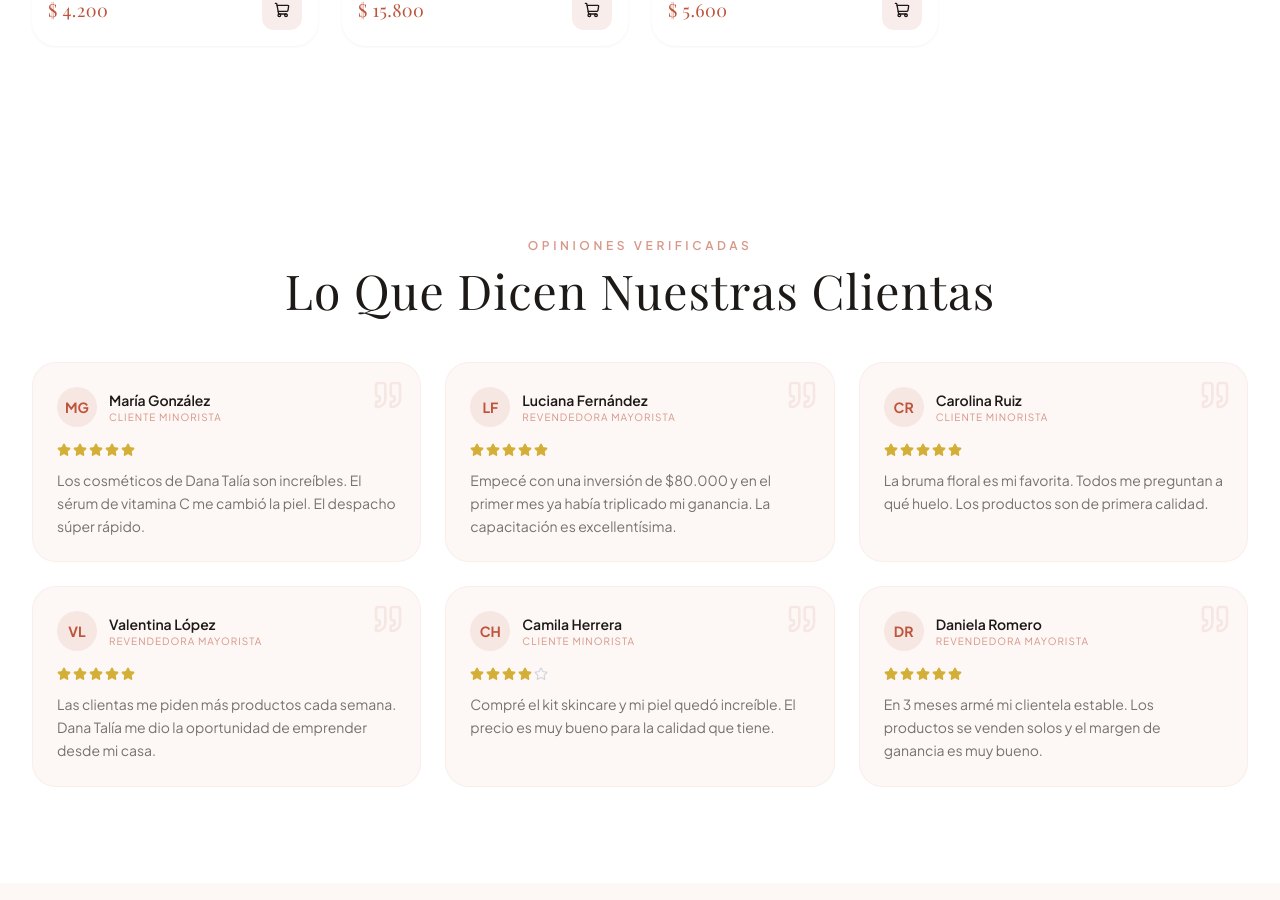
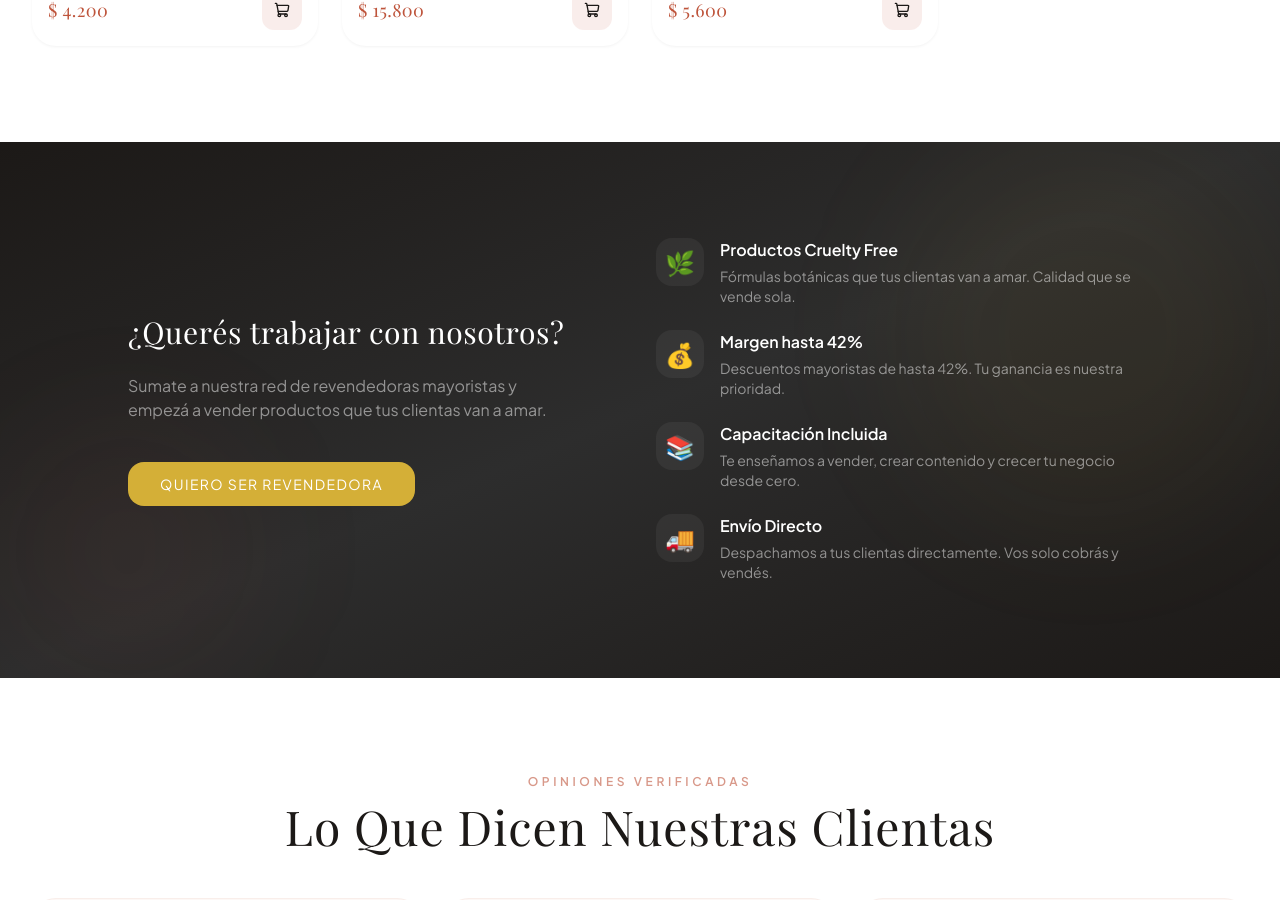
Before and after one commit to terracoderqta-jpg/danatalia, a Next.js app: page / in a window 1280 px wide. Shown: the part 3375-4275 px from the top of the page. Built offline with nearby package versions, Linux system fonts and the light colour scheme; a web font is replaced by a local one.

Commit message:
feat: seccion 'Queres trabajar con nosotros' y boton Mayorista la muestra

```diff
--- a/src/app/page.tsx
+++ b/src/app/page.tsx
@@ -1,6 +1,7 @@
 import { TopBar } from "@/components/store/TopBar";
 import { HeroBanner } from "@/components/store/HeroBanner";
 import { CosmeticaGrid } from "@/components/store/CosmeticaGrid";
+import { MayoristaCTA } from "@/components/store/MayoristaCTA";
 import { Testimonials } from "@/components/store/Testimonials";
 import { ContactForm } from "@/components/store/ContactForm";
 import { CartDrawer } from "@/components/store/CartDrawer";
@@ -13,6 +14,7 @@
       <TopBar />
       <HeroBanner />
       <CosmeticaGrid />
+      <MayoristaCTA />
       <Testimonials />
       <ContactForm />
       <CartDrawer />
--- a/src/components/Navbar.tsx
+++ b/src/components/Navbar.tsx
@@ -13,6 +13,10 @@
 
 function PriceToggleComponent() {
   const { state, dispatch } = useStore();
+  const handleMayorista = () => {
+    dispatch({ type: "SET_MODE", payload: "mayorista" });
+    document.getElementById("mayorista")?.scrollIntoView({ behavior: "smooth" });
+  };
   return (
     <div className="price-toggle">
       <button
@@ -22,7 +26,7 @@
         Minorista
       </button>
       <button
-        onClick={() => dispatch({ type: "SET_MODE", payload: "mayorista" })}
+        onClick={handleMayorista}
         className={state.mode === "mayorista" ? "price-toggle-active" : "price-toggle-inactive"}
       >
         Mayorista
--- /dev/null
+++ b/src/components/store/MayoristaCTA.tsx
@@ -0,0 +1,69 @@
+"use client";
+
+export function MayoristaCTA() {
+  const benefits = [
+    {
+      icon: "🌿",
+      title: "Productos Cruelty Free",
+      desc: "Fórmulas botánicas que tus clientas van a amar. Calidad que se vende sola.",
+    },
+    {
+      icon: "💰",
+      title: "Margen hasta 42%",
+      desc: "Descuentos mayoristas de hasta 42%. Tu ganancia es nuestra prioridad.",
+    },
+    {
+      icon: "📚",
+      title: "Capacitación Incluida",
+      desc: "Te enseñamos a vender, crear contenido y crecer tu negocio desde cero.",
+    },
+    {
+      icon: "🚚",
+      title: "Envío Directo",
+      desc: "Despachamos a tus clientas directamente. Vos solo cobrás y vendés.",
+    },
+  ];
+
+  return (
+    <section id="mayorista" className="section-padding bg-gradient-to-br from-piedra via-charcoal to-piedra text-white relative overflow-hidden">
+      <div className="absolute top-0 right-0 w-96 h-96 bg-dorado/5 rounded-full blur-3xl" />
+      <div className="absolute bottom-0 left-0 w-64 h-64 bg-terracota/5 rounded-full blur-3xl" />
+
+      <div className="container-site mx-auto relative z-10">
+        <div className="grid grid-cols-1 lg:grid-cols-2 gap-8 max-w-5xl mx-auto">
+          <div className="flex flex-col justify-center space-y-6">
+            <h3 className="heading-serif text-2xl md:text-3xl">
+              ¿Querés trabajar con nosotros?
+            </h3>
+            <p className="text-white/50 max-w-md">
+              Sumate a nuestra red de revendedoras mayoristas y empezá a vender
+              productos que tus clientas van a amar.
+            </p>
+            <a
+              href="https://wa.me/5493482312433?text=Hola!%20Me%20interesa%20ser%20revendedora%20mayorista"
+              target="_blank"
+              rel="noopener noreferrer"
+              className="btn-dorado mt-4 w-fit"
+            >
+              Quiero Ser Revendedora
+            </a>
+          </div>
+
+          <div className="flex flex-col justify-center space-y-6">
+            {benefits.map((benefit) => (
+              <div key={benefit.title} className="flex items-start gap-4">
+                <div className="w-12 h-12 bg-white/5 rounded-2xl flex items-center justify-center text-2xl flex-shrink-0">
+                  {benefit.icon}
+                </div>
+                <div>
+                  <h4 className="font-semibold text-white mb-1">{benefit.title}</h4>
+                  <p className="text-sm text-white/50">{benefit.desc}</p>
+                </div>
+              </div>
+            ))}
+          </div>
+        </div>
+      </div>
+    </section>
+  );
+}
```
